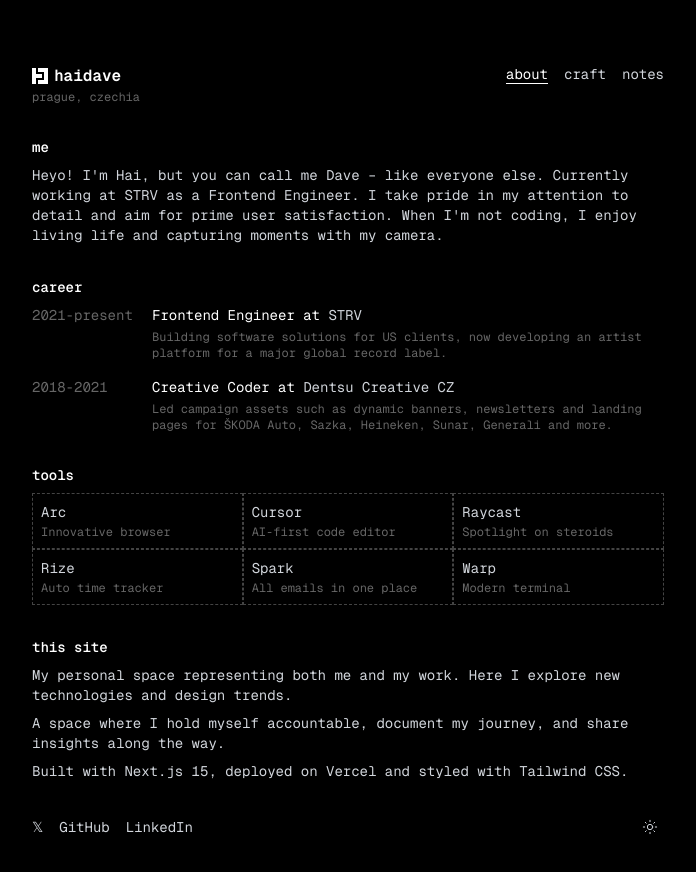
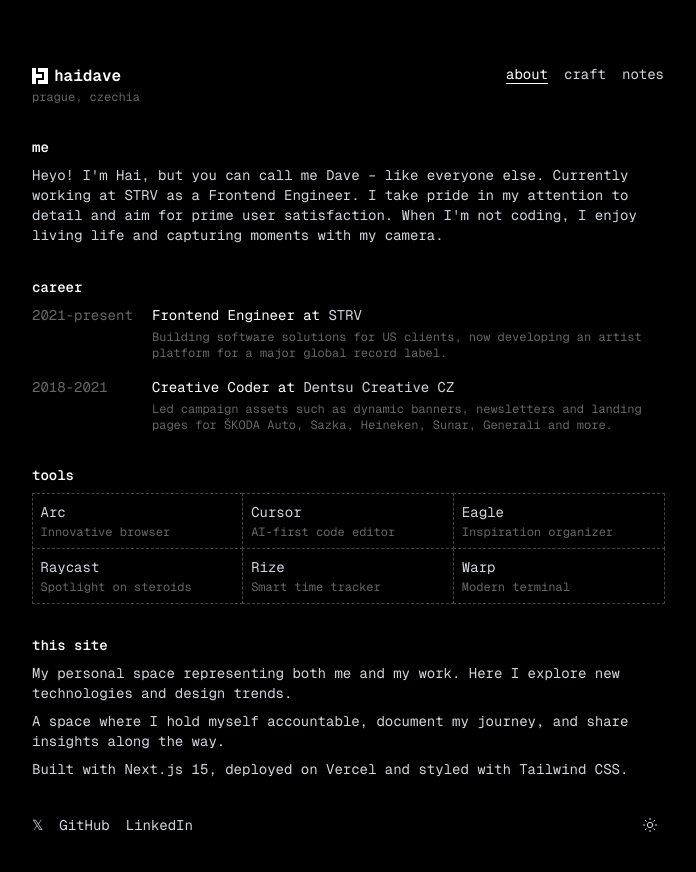
Before and after one commit to haidave/haidave-com-v3, a Next.js app: page /about in a window 1280 px wide. Shown: the whole page, without its empty margins (292-988 px from the left). Built offline with nearby package versions, Linux system fonts and the light colour scheme.

Commit message:
feat(about): add links to tools

```diff
--- a/src/config/links.ts
+++ b/src/config/links.ts
@@ -1,10 +1,23 @@
 const LINKS = {
+  // Socials
   x: 'https://x.com/haidave_',
   github: 'https://github.com/haidave',
   linkedin: 'https://www.linkedin.com/in/haidave/',
+
+  // Work
   strv: 'https://www.strv.com',
+  dentsu: 'https://www.dentsucreative.com/location/prague',
+
+  // Projects
   everbase: 'https://www.everbase.io',
-  dentsu: 'https://www.dentsucreative.com/location/prague',
+
+  // Tools
+  arc: 'https://arc.net/gift/2fd22298',
+  cursor: 'https://www.cursor.com/',
+  eagle: 'https://eagle.cool/',
+  raycast: 'https://www.raycast.com/',
+  rize: 'https://rize.io?code=B2F6F1&utm_source=refer&name=Dave',
+  warp: 'https://www.warp.dev/',
 } as const
 
 export { LINKS }
--- a/src/modules/about/pages/about.tsx
+++ b/src/modules/about/pages/about.tsx
@@ -5,26 +5,32 @@ const TOOLS = [
   {
     name: 'Arc',
     description: 'Innovative browser',
+    link: LINKS.arc,
   },
   {
     name: 'Cursor',
     description: 'AI-first code editor',
+    link: LINKS.cursor,
+  },
+  {
+    name: 'Eagle',
+    description: 'Inspiration organizer',
+    link: LINKS.eagle,
   },
   {
     name: 'Raycast',
     description: 'Spotlight on steroids',
+    link: LINKS.raycast,
   },
   {
     name: 'Rize',
-    description: 'Auto time tracker',
-  },
-  {
-    name: 'Spark',
-    description: 'All emails in one place',
+    description: 'Smart time tracker',
+    link: LINKS.rize,
   },
   {
     name: 'Warp',
     description: 'Modern terminal',
+    link: LINKS.warp,
   },
 ]
 
@@ -84,9 +90,14 @@ const AboutPage = () => {
         <h2 className="font-semibold text-primary">tools</h2>
         <ul className="grid grid-cols-3 text-secondary">
           {TOOLS.map((item) => (
-            <li key={item.name} className="grid content-start gap-y-0.5 border border-dashed p-2">
-              <span>{item.name}</span>
-              <p className="text-xs text-tertiary">{item.description}</p>
+            <li
+              key={item.name}
+              className="m-[-0.5px] border border-dashed transition hover:z-10 hover:border-secondary hover:bg-secondary"
+            >
+              <Link href={item.link} withoutUnderline isExternal className="grid size-full content-start gap-y-0.5 p-2">
+                <span>{item.name}</span>
+                <p className="text-xs text-tertiary">{item.description}</p>
+              </Link>
             </li>
           ))}
         </ul>
```
